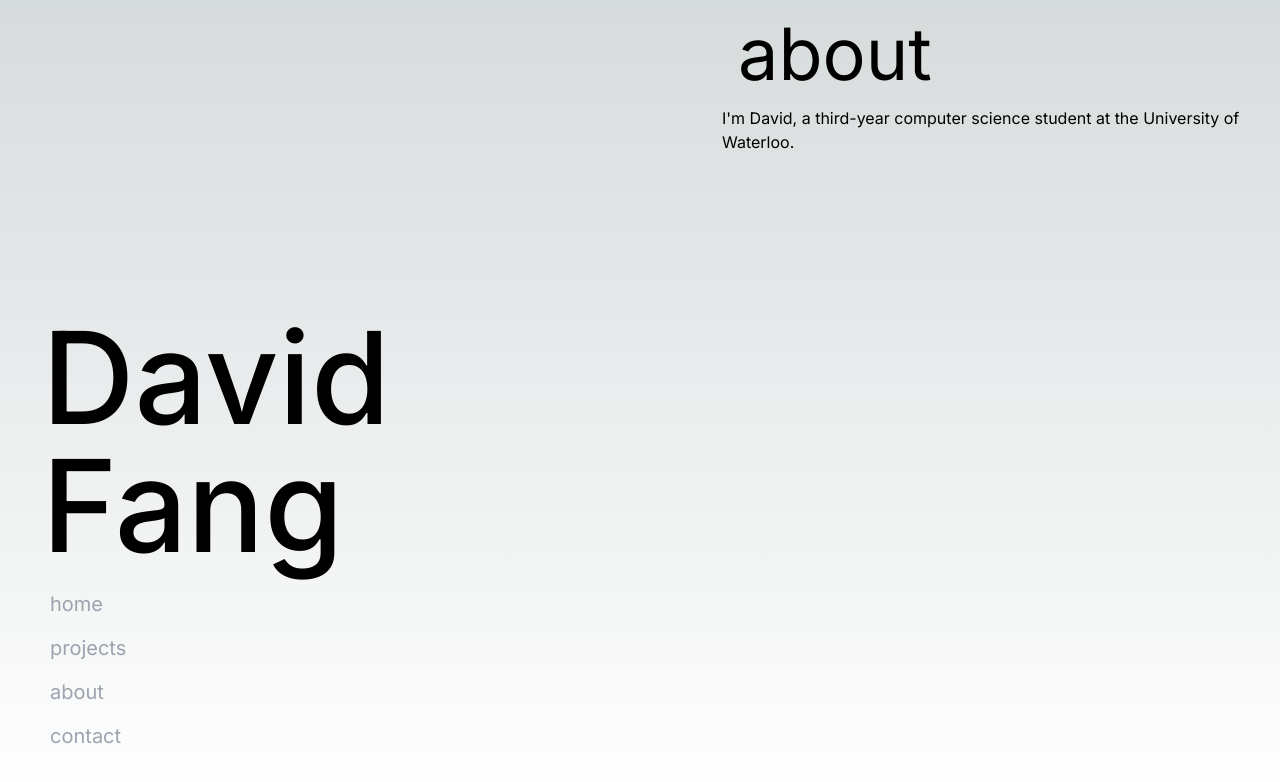
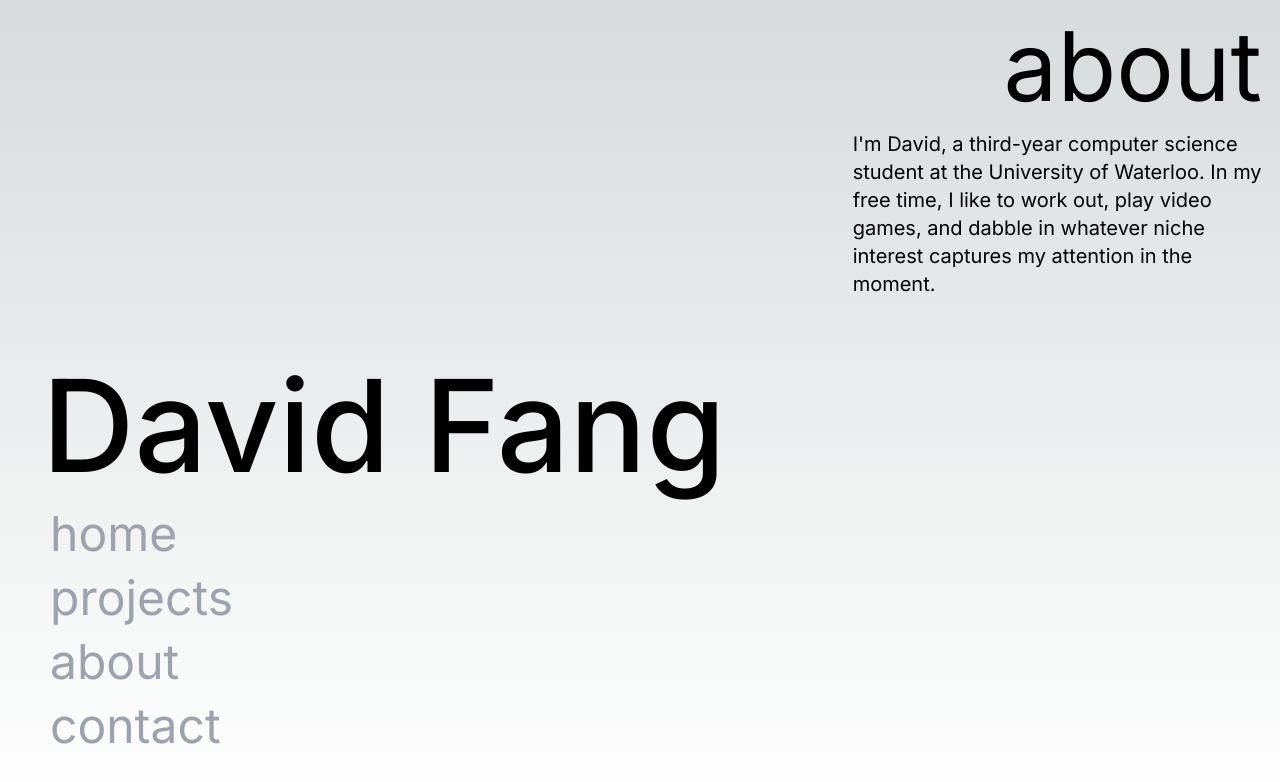
Before and after one commit to FavidDang/portfolio, a Next.js app: page / in a window 1280 px wide. Both pictures are taken after a click on the element "about". Shown: the top 782 px of the page. Built offline with nearby package versions, Linux system fonts and the light colour scheme.

Commit message:
fixing apostrophe escape character

```diff
--- a/src/app/content.tsx
+++ b/src/app/content.tsx
@@ -6,8 +6,8 @@ function Projects() {
 
 function About() {
     return (
-        <div>
-            I'm David, a third-year computer science student at the University of Waterloo.
+        <div className="text-xl">
+            I&apos;m David, a third-year computer science student at the University of Waterloo. In my free time, I like to work out, play video games, and dabble in whatever niche interest captures my attention in the moment.
         </div>
     );
 }
--- a/src/app/page.tsx
+++ b/src/app/page.tsx
@@ -22,7 +22,7 @@ function NavItem({item, changePage} : NavItemProps) {
 
 function NavBar( {items}: {items: React.JSX.Element[]} ) {
   return (
-    <ul className="text-xl text-gray-400">
+    <ul className="text-5xl text-gray-400">
       {items}
     </ul>
   );
@@ -48,12 +48,12 @@ export default function Home() {
 
   return (
     <main className="p-0.5 w-full h-full flex items-end justify-between">
-      <div className="p-10">
+      <div className="p-10 basis-2/3">
         <h1 className="font-medium text-9xl pb-3">David Fang</h1>
         <NavBar items={navElements} />
       </div>
-      <div className="self-start flex flex-col items-end flex-wrap">
-        <h1 className="text-7xl self-start p-4">{content}</h1>
+      <div className="basis-1/3 self-start flex flex-col items-end flex-wrap">
+        <h1 className="text-8xl self-end p-4">{content}</h1>
         <Content type={content} />
       </div>
     </main>
```
Also changed, not shown: 1 other file (tests, documents, lock files or other folders).
